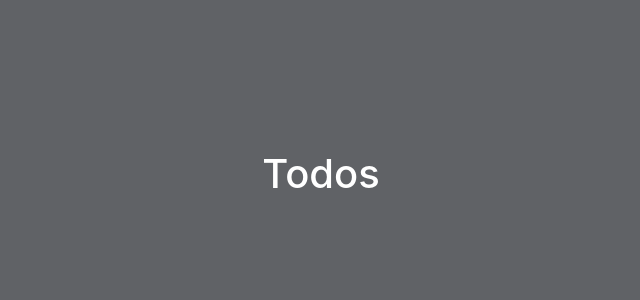
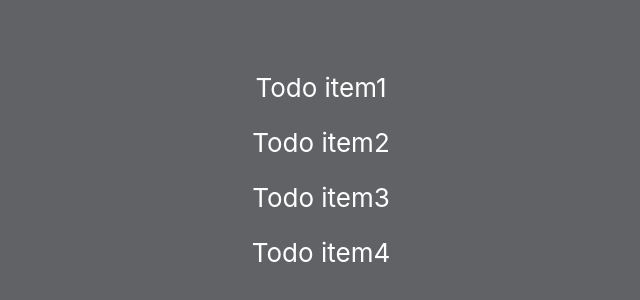
Before and after one commit to MelodyZhangHelloWorld/SimpleTodo_R, a React (Create React App) app: page / in a window 1280 px wide. Shown: the part 222-522 px from the top of the page, without its empty margins (319-959 px from the left). Built offline with nearby package versions, Linux system fonts and the light colour scheme.

Commit message:
simpleTodoItem

```diff
--- /dev/null
+++ b/src/components/TodoItem.js
@@ -0,0 +1,19 @@
+//with ES7 React.. extension installed, "rec TAB" generates the following
+
+import React, { Component } from 'react'
+import PropTypes from 'prop-types'; //***
+
+export class TodoItem extends Component {
+    render() {
+        return (
+            <div>
+                <p>{ this.props.todo.title}</p>
+            </div>
+        )
+    }
+}
+// define the prop types of this class...
+TodoItem.propTypes = {
+    todo:PropTypes.object.isRequired
+}
+export default TodoItem
--- a/src/components/Todos.js
+++ b/src/components/Todos.js
@@ -1,5 +1,7 @@
 
 import React, { Component } from 'react'  //imc
+import TodoItem from './TodoItem';
+import PropTypes from 'prop-types'; //***
 
 // function Todos() {
 //     return (
@@ -13,14 +15,20 @@ import React, { Component } from 'react'  //imc
 class Todos extends Component {
     render() {
    //     console.log("Todos.js -- props: ",this.props.todos)
-        return(
-            <div className="Todos">
-                  <h1>Todos</h1>
-
-            </div>
+        return this.props.todos.map((todoForEach)=> (
+           <TodoItem
+                key={todoForEach.id}
+                todo={todoForEach}
+           />
+            )
         )
     }
 }
 
 
+// define the prop types of this class...
+Todos.propTypes = {
+    todos:PropTypes.array.isRequired
+}
+
 export default Todos;
```
Also changed, not shown: 1 other file (tests, documents, lock files or other folders).
